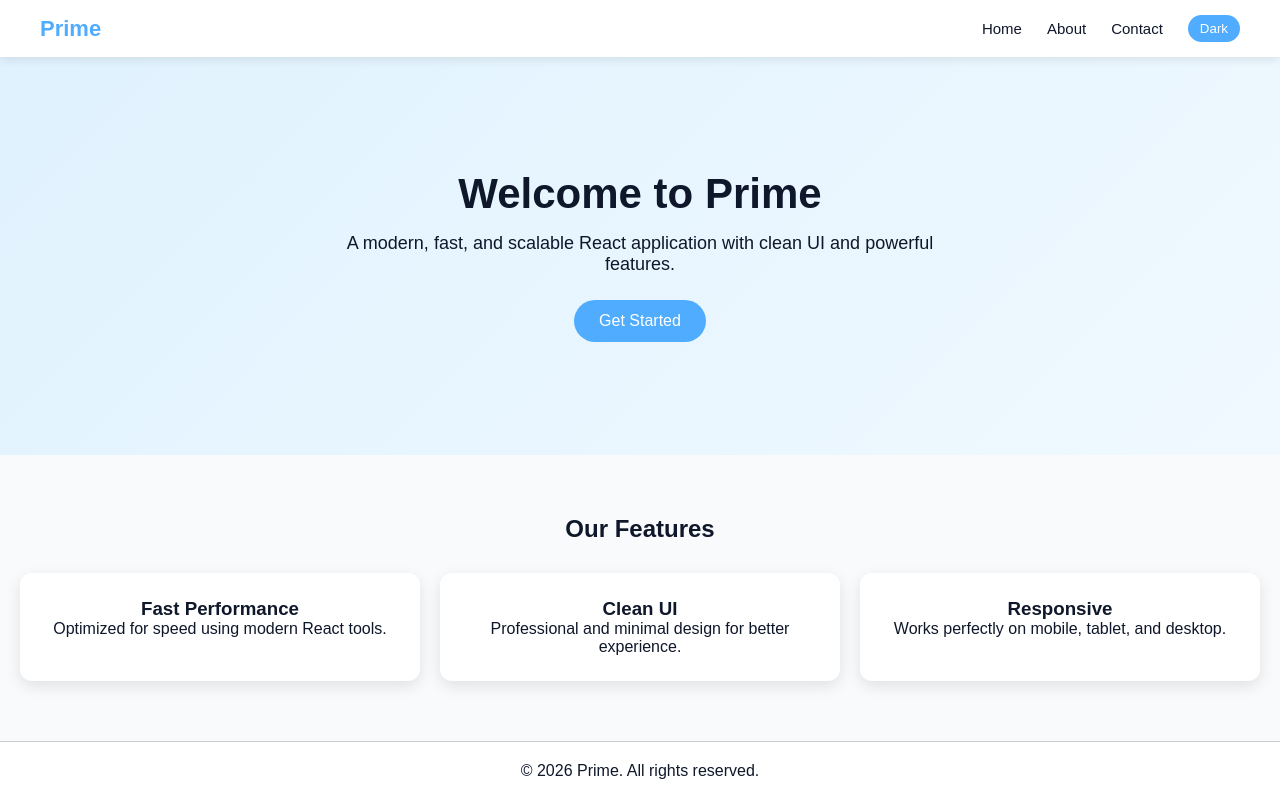
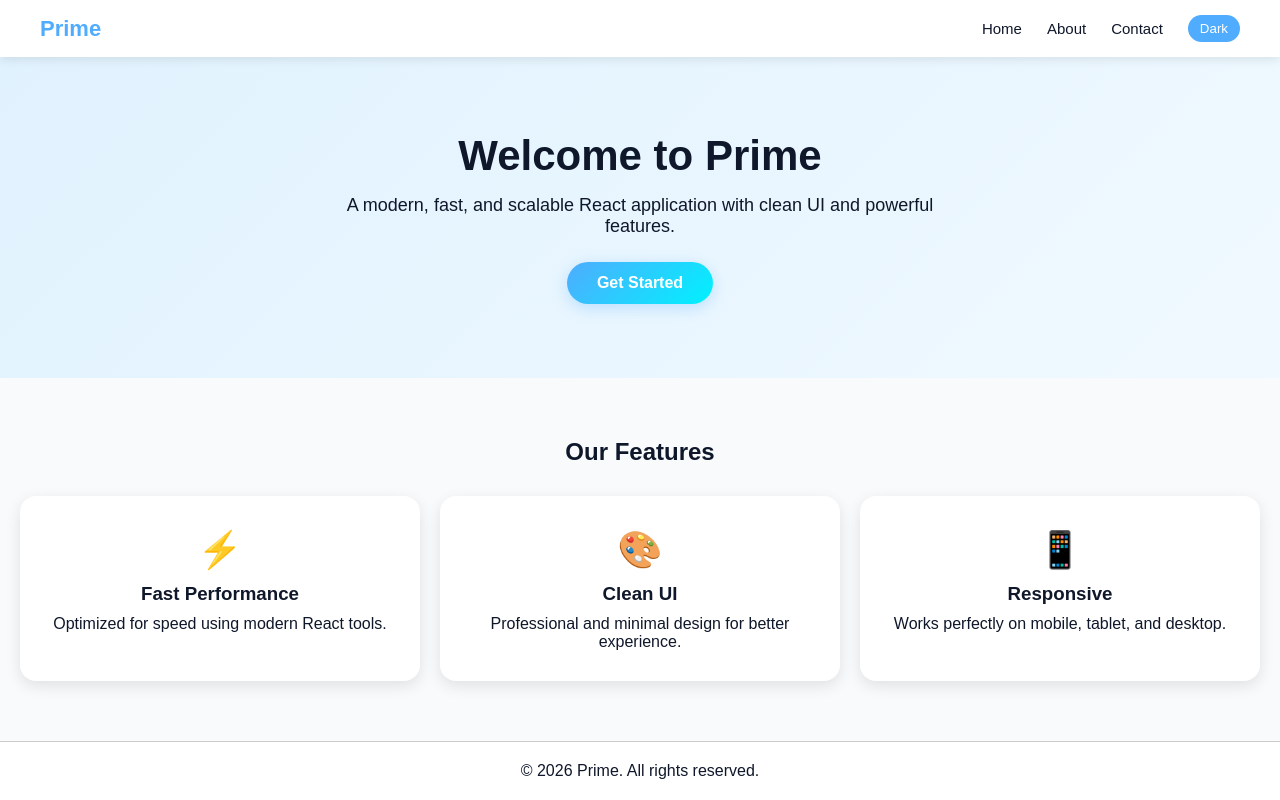
Before and after one commit to Tieefad/Prime, a React (Vite) app: page / in a window 1280 px wide. Built offline with nearby package versions, Linux system fonts and the light colour scheme.

Commit message:
Add hover animations to cards and button

```diff
--- a/src/home/Home.jsx
+++ b/src/home/Home.jsx
@@ -1,6 +1,9 @@
-import React from "react";
+import React, { useState } from "react";
 
 function Home({ darkMode, setDarkMode, onGetStarted }) {
+  const [hoveredCard, setHoveredCard] = useState(null);
+  const [btnHover, setBtnHover] = useState(false);
+
   const theme = {
     background: darkMode ? "#0f172a" : "#f8fafc",
     text: darkMode ? "#f1f5f9" : "#0f172a",
@@ -18,7 +21,6 @@ function Home({ darkMode, setDarkMode, onGetStarted }) {
       flexDirection: "column",
     },
 
-    /* Navbar */
     navbar: {
       display: "flex",
       justifyContent: "space-between",
@@ -53,7 +55,6 @@ function Home({ darkMode, setDarkMode, onGetStarted }) {
       color: "#fff",
     },
 
-    /* Hero */
     hero: {
       flex: 1,
       display: "flex",
@@ -76,16 +77,23 @@ function Home({ darkMode, setDarkMode, onGetStarted }) {
       marginBottom: "25px",
     },
     button: {
-      padding: "12px 25px",
+      padding: "12px 30px",
       border: "none",
       borderRadius: "25px",
-      background: theme.primary,
+      background: btnHover
+        ? "linear-gradient(135deg, #0ea5e9, #6366f1)"
+        : "linear-gradient(135deg, #4facfe, #00f2fe)",
       color: "#fff",
       cursor: "pointer",
       fontSize: "16px",
+      fontWeight: "bold",
+      boxShadow: btnHover
+        ? "0 8px 25px rgba(79,172,254,0.6)"
+        : "0 4px 15px rgba(79,172,254,0.3)",
+      transform: btnHover ? "translateY(-3px) scale(1.05)" : "translateY(0) scale(1)",
+      transition: "all 0.3s ease",
     },
 
-    /* Features */
     section: {
       padding: "60px 20px",
       textAlign: "center",
@@ -96,14 +104,7 @@ function Home({ darkMode, setDarkMode, onGetStarted }) {
       gap: "20px",
       marginTop: "30px",
     },
-    card: {
-      background: theme.card,
-      padding: "25px",
-      borderRadius: "12px",
-      boxShadow: "0 5px 15px rgba(0,0,0,0.1)",
-    },
 
-    /* Footer */
     footer: {
       background: theme.card,
       textAlign: "center",
@@ -112,17 +113,50 @@ function Home({ darkMode, setDarkMode, onGetStarted }) {
     },
   };
 
+  const getCardStyle = (index) => ({
+    background: hoveredCard === index
+      ? darkMode
+        ? "linear-gradient(135deg, #1e3a5f, #1e293b)"
+        : "linear-gradient(135deg, #e0f2fe, #ffffff)"
+      : theme.card,
+    padding: "30px 25px",
+    borderRadius: "16px",
+    boxShadow: hoveredCard === index
+      ? "0 20px 40px rgba(79,172,254,0.3)"
+      : "0 5px 15px rgba(0,0,0,0.1)",
+    transform: hoveredCard === index ? "translateY(-10px) scale(1.03)" : "translateY(0) scale(1)",
+    transition: "all 0.35s ease",
+    cursor: "pointer",
+    borderTop: hoveredCard === index ? "3px solid #4facfe" : "3px solid transparent",
+  });
+
+  const features = [
+    {
+      icon: "⚡",
+      title: "Fast Performance",
+      desc: "Optimized for speed using modern React tools.",
+    },
+    {
+      icon: "🎨",
+      title: "Clean UI",
+      desc: "Professional and minimal design for better experience.",
+    },
+    {
+      icon: "📱",
+      title: "Responsive",
+      desc: "Works perfectly on mobile, tablet, and desktop.",
+    },
+  ];
+
   return (
     <div style={styles.page}>
       {/* Navbar */}
       <nav style={styles.navbar}>
         <div style={styles.logo}>Prime</div>
-
         <div style={styles.navLinks}>
           <span style={styles.link}>Home</span>
           <span style={styles.link}>About</span>
           <span style={styles.link}>Contact</span>
-
           <button
             style={styles.toggleBtn}
             onClick={() => setDarkMode(!darkMode)}
@@ -132,37 +166,39 @@ function Home({ darkMode, setDarkMode, onGetStarted }) {
         </div>
       </nav>
 
-      {/* Hero Section */}
+      {/* Hero */}
       <section style={styles.hero}>
         <h1 style={styles.title}>Welcome to Prime</h1>
         <p style={styles.subtitle}>
           A modern, fast, and scalable React application with clean UI and
           powerful features.
         </p>
-        <button style={styles.button} onClick={onGetStarted}>
+        <button
+          style={styles.button}
+          onClick={onGetStarted}
+          onMouseEnter={() => setBtnHover(true)}
+          onMouseLeave={() => setBtnHover(false)}
+        >
           Get Started
         </button>
       </section>
 
-      {/* Features Section */}
+      {/* Features */}
       <section style={styles.section}>
         <h2>Our Features</h2>
-
         <div style={styles.grid}>
-          <div style={styles.card}>
-            <h3>Fast Performance</h3>
-            <p>Optimized for speed using modern React tools.</p>
-          </div>
-
-          <div style={styles.card}>
-            <h3>Clean UI</h3>
-            <p>Professional and minimal design for better experience.</p>
-          </div>
-
-          <div style={styles.card}>
-            <h3>Responsive</h3>
-            <p>Works perfectly on mobile, tablet, and desktop.</p>
-          </div>
+          {features.map((f, i) => (
+            <div
+              key={i}
+              style={getCardStyle(i)}
+              onMouseEnter={() => setHoveredCard(i)}
+              onMouseLeave={() => setHoveredCard(null)}
+            >
+              <div style={{ fontSize: "36px", marginBottom: "12px" }}>{f.icon}</div>
+              <h3 style={{ marginBottom: "10px" }}>{f.title}</h3>
+              <p>{f.desc}</p>
+            </div>
+          ))}
         </div>
       </section>
 
```
